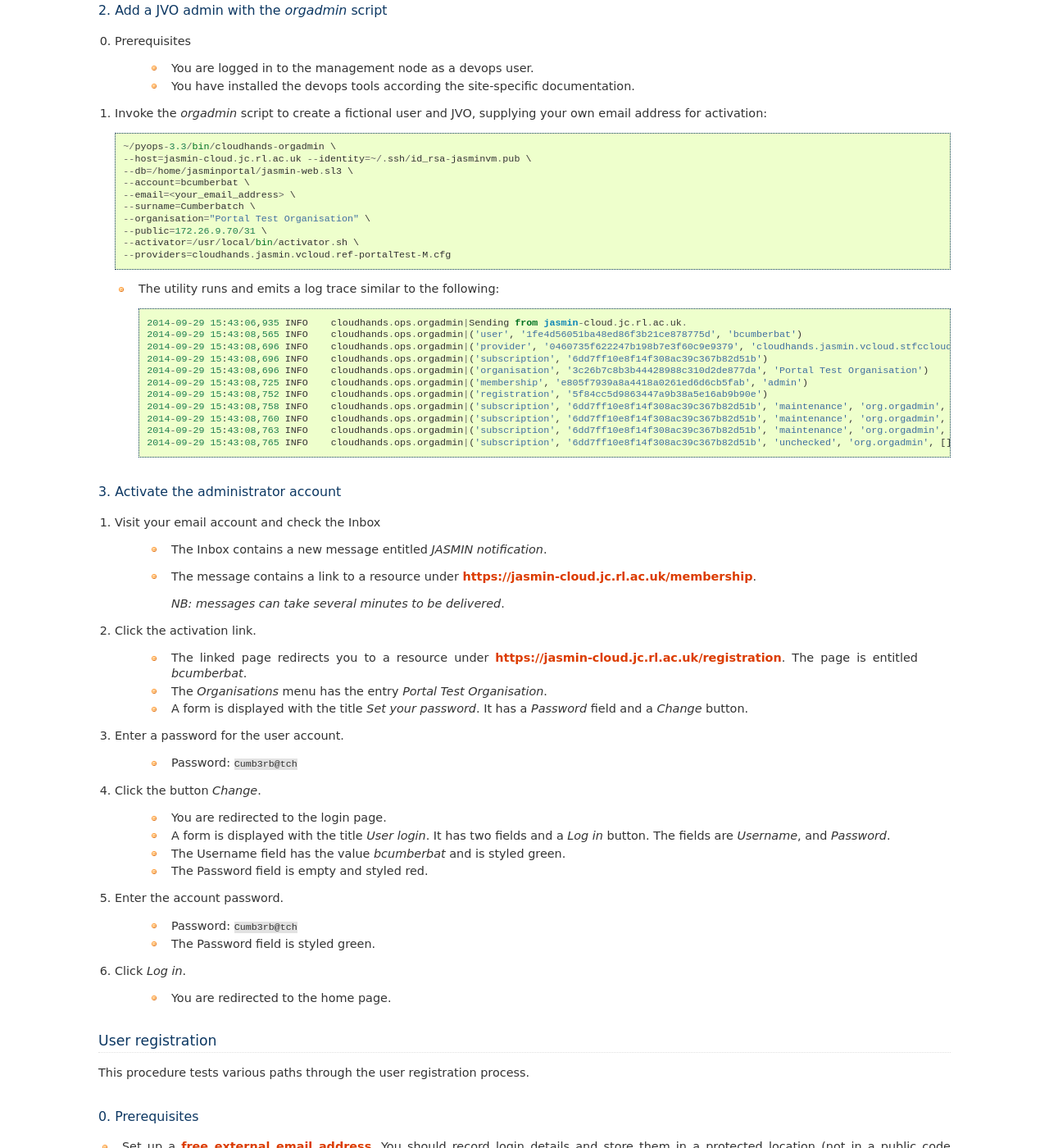
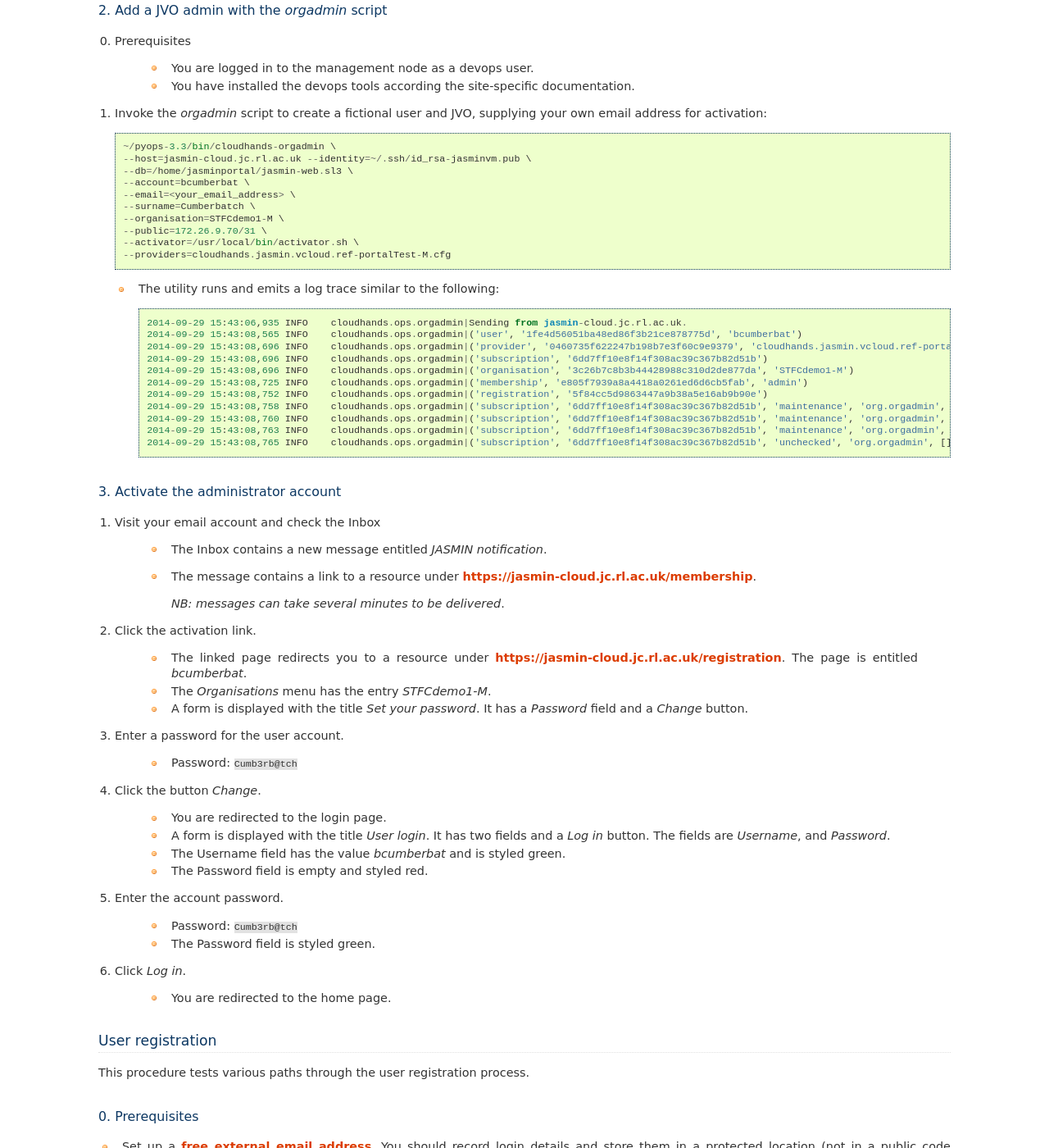
Before and after one commit to cedadev/cloudhands-ops, a Sphinx documentation site: the page built from cloudhands/ops/doc/tst-integration.rst, in a window 1280 px wide and 1400 px high, scrolled down 801 px. Shown: the whole window at 82% size. Built offline with Sphinx 7.4.7, drawn with Linux system fonts in a browser that asks for light colours; some of the changed text lies outside the part shown.

Commit message:
Updated Test procedure to match STFC Ref environment.

```diff
--- a/cloudhands/ops/doc/tst-integration.rst
+++ b/cloudhands/ops/doc/tst-integration.rst
@@ -58,7 +58,7 @@ created along with its administrator account.
         --account=bcumberbat \
         --email=<your_email_address> \
         --surname=Cumberbatch \
-        --organisation="Portal Test Organisation" \
+        --organisation=STFCdemo1-M \
         --public=172.26.9.70/31 \
         --activator=/usr/local/bin/activator.sh \
         --providers=cloudhands.jasmin.vcloud.ref-portalTest-M.cfg
@@ -67,9 +67,9 @@ created along with its administrator account.
 
         2014-09-29 15:43:06,935 INFO    cloudhands.ops.orgadmin|Sending from jasmin-cloud.jc.rl.ac.uk.
         2014-09-29 15:43:08,565 INFO    cloudhands.ops.orgadmin|('user', '1fe4d56051ba48ed86f3b21ce878775d', 'bcumberbat')
-        2014-09-29 15:43:08,696 INFO    cloudhands.ops.orgadmin|('provider', '0460735f622247b198b7e3f60c9e9379', 'cloudhands.jasmin.vcloud.stfccloud-ref.cfg')
+        2014-09-29 15:43:08,696 INFO    cloudhands.ops.orgadmin|('provider', '0460735f622247b198b7e3f60c9e9379', 'cloudhands.jasmin.vcloud.ref-portalTest-M.cfg')
         2014-09-29 15:43:08,696 INFO    cloudhands.ops.orgadmin|('subscription', '6dd7ff10e8f14f308ac39c367b82d51b')
-        2014-09-29 15:43:08,696 INFO    cloudhands.ops.orgadmin|('organisation', '3c26b7c8b3b44428988c310d2de877da', 'Portal Test Organisation')
+        2014-09-29 15:43:08,696 INFO    cloudhands.ops.orgadmin|('organisation', '3c26b7c8b3b44428988c310d2de877da', 'STFCdemo1-M')
         2014-09-29 15:43:08,725 INFO    cloudhands.ops.orgadmin|('membership', 'e805f7939a8a4418a0261ed6d6cb5fab', 'admin')
         2014-09-29 15:43:08,752 INFO    cloudhands.ops.orgadmin|('registration', '5f84cc5d9863447a9b38a5e16ab9b90e')
         2014-09-29 15:43:08,758 INFO    cloudhands.ops.orgadmin|('subscription', '6dd7ff10e8f14f308ac39c367b82d51b', 'maintenance', 'org.orgadmin', [])
@@ -93,7 +93,7 @@ created along with its administrator account.
     * The linked page redirects you to a resource under
       https://jasmin-cloud.jc.rl.ac.uk/registration. The page is entitled
       `bcumberbat`.
-    * The `Organisations` menu has the entry `Portal Test Organisation`.
+    * The `Organisations` menu has the entry `STFCdemo1-M`.
     * A form is displayed with the title `Set your password`.
       It has a `Password` field and a `Change` button.
 
@@ -165,9 +165,9 @@ This procedure tests various paths through the user registration process.
 2. Successful invitation
 ------------------------
 
-1. From the `Organisations` dropdown, select `Portal Test Organisation`.
+1. From the `Organisations` dropdown, select `STFCdemo1-M`.
 
-    * You are sent to the Portal Test Organisation JVO page.
+    * You are sent to the STFCdemo1-M JVO page.
     * A form is displayed with three fields and a `Create` button.
       The fields are `Username`, `Surname`, and `Email`.
     * The Username field is styled red and asks for a name 8 - 10 characters
@@ -209,7 +209,7 @@ This procedure tests various paths through the user registration process.
     * The linked page redirects you to a resource under
       https://jasmin-cloud.jc.rl.ac.uk/registration. The page is entitled
       `denderby`.
-    * The `Organisations` menu has the entry `Portal Test Organisation`.
+    * The `Organisations` menu has the entry `STFCdemo1-M`.
     * A form is displayed with the title `Set your password`.
       It has a `Password` field and a `Change` button.
 
@@ -383,9 +383,9 @@ is only available in the `Ref` environment.
 0. Prerequisites
     * `1. Login (demo user)`_.
 
-1. From the `Organisations` dropdown, select `Portal Test Organisation`.
+1. From the `Organisations` dropdown, select `STFCdemo1-M`.
 
-    * You are sent to the Portal Test Organisation JVO page.
+    * You are sent to the STFCdemo1-M JVO page.
 
 2. From the breadcrumb menu, select `Catalogue`.
 
@@ -406,7 +406,7 @@ is only available in the `Ref` environment.
 
 5. Click the button `OK`.
 
-    * You are redirected to the Portal Test Organisation JVO page.
+    * You are redirected to the STFCdemo1-M JVO page.
 
 3. Monitor the appliance lifecycle
 ----------------------------------
```
